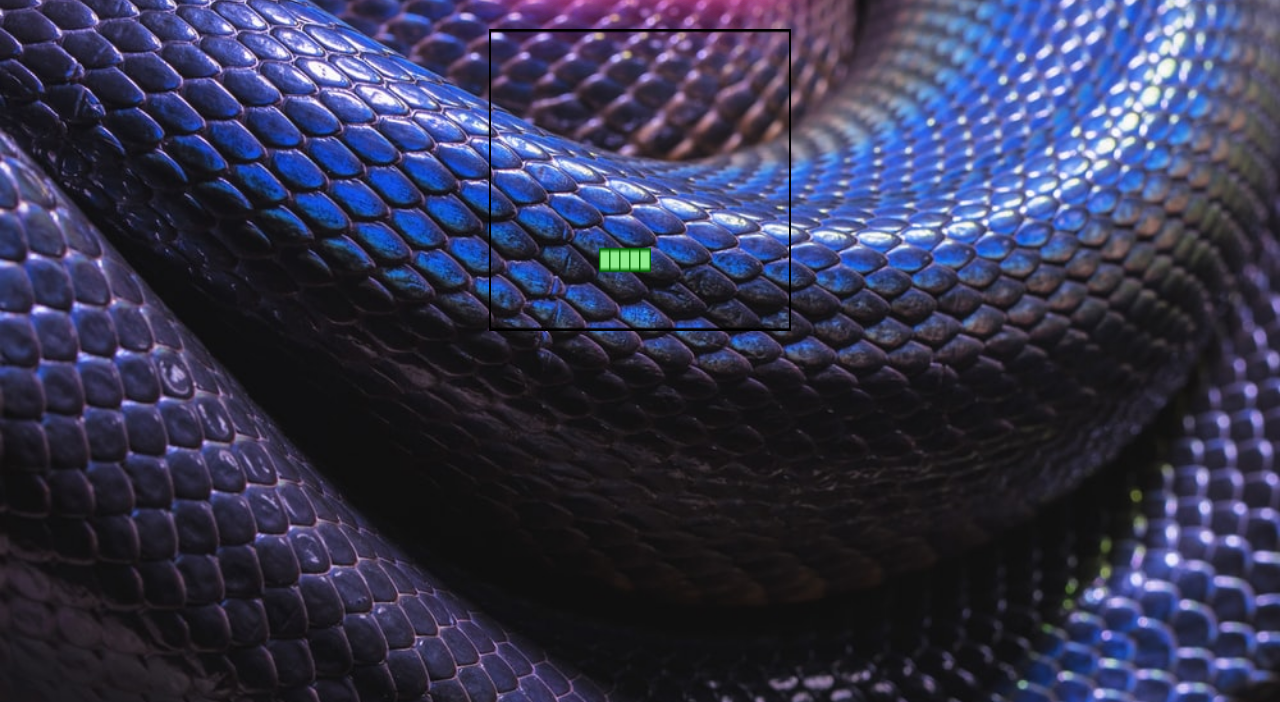
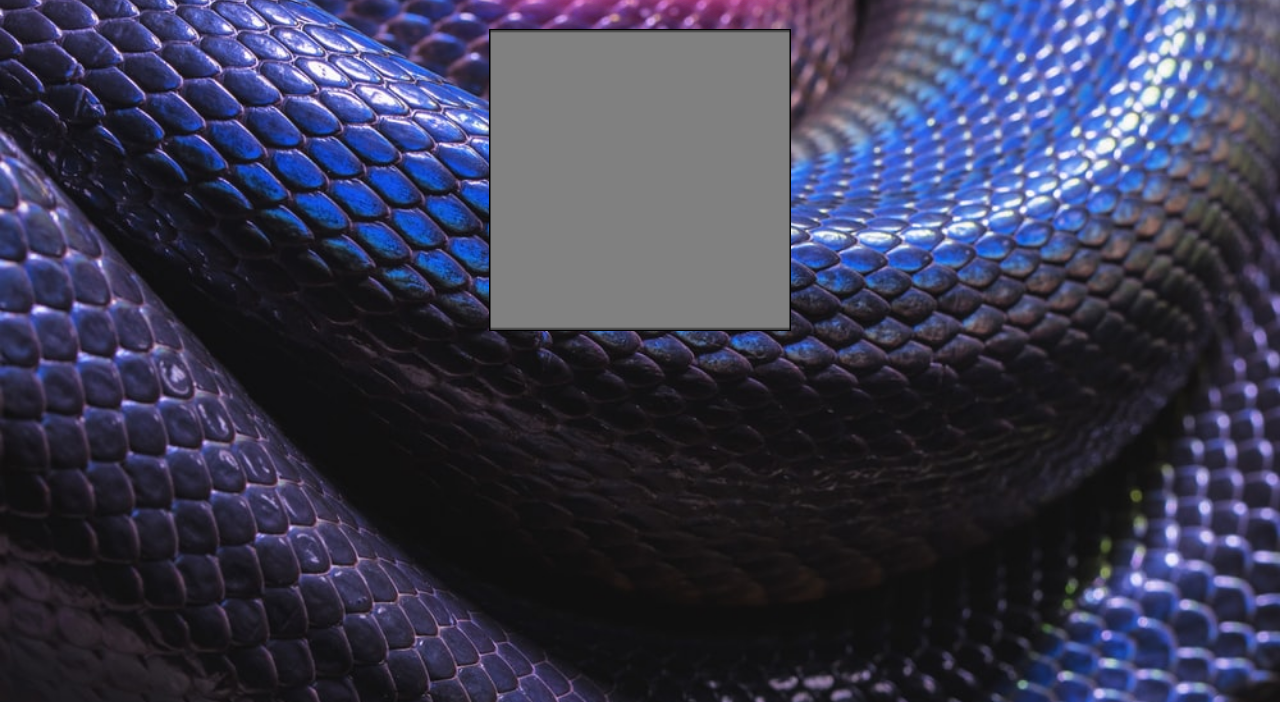
Before and after one commit to fsiino/ts-snake, a website built with webpack: page index.html in a window 1280 px wide. Shown: the part 98-800 px from the top of the page. Built offline with Linux system fonts and the light colour scheme.

```diff
--- a/css/style.css
+++ b/css/style.css
@@ -8,7 +8,7 @@
   border: 1px solid black;
   width: 300px;
   height: 300px;
-  background-color: transparent;
+  background-color: gray;
 }
 
 .game-wrapper {
--- a/src/game.ts
+++ b/src/game.ts
@@ -1,8 +1,8 @@
 import { Snake } from "./snake";
 
-const CANVASBGCOLOR = 'transparent';
+const CANVASBGCOLOR = 'gray';
 const CANVASBORDERCOLOR = 'black';
-const GAMESPEED = 500;
+const GAMESPEED = 100;
 
 export class Game {
   public canvas: HTMLCanvasElement;
@@ -19,7 +19,6 @@
     this.snake = new Snake(canvas);
 
   }
-
 
   public clearCanvas() {
     this.ctx.fillStyle = CANVASBGCOLOR;
@@ -39,8 +38,7 @@
   }
 
   private loop() {
-
-    this.requestedFrameId = requestAnimationFrame(() => this.loop());
+    // this.requestedFrameId = requestAnimationFrame(() => this.loop());
     console.log("looping");
     // console.log(++this.loopCount);
     this.snake.drawSnake();
@@ -49,6 +47,7 @@
       this.clearCanvas();
       this.snake.advanceSnake();
       this.snake.drawSnake();
+      this.loop();
     }, GAMESPEED);
 
   }
--- a/src/grid.ts
+++ /dev/null
@@ -1,21 +0,0 @@
-export class Grid {
-
-  public ctx: CanvasRenderingContext2D;
-
-  constructor(canvas: HTMLCanvasElement) {
-    this.ctx = canvas.getContext('2d');
-  }
-
-  public draw() {
-    this.ctx.fillStyle = 'white';
-    for (let i = 0; i < this.ctx.canvas.width; i++) {
-      for (let j = 0; j < this.ctx.canvas.height; j++) {
-        this.ctx.fillRect(
-          i * 6,
-          j * 6,
-          5,5
-        )
-      }
-    }
-  }
-}
--- a/src/snake.ts
+++ b/src/snake.ts
@@ -25,7 +25,7 @@
       {x: 120, y: 110},
       {x: 110, y: 110},
     ]
-    this.dx = 0;
+    this.dx = 10;
     this.dy = 0;
 
     document.addEventListener("keydown", this.turn)
```
Also changed, not shown: build/bundle.js.
